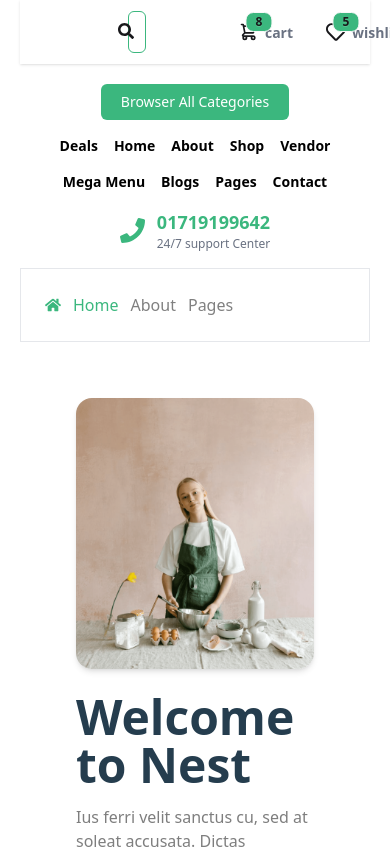
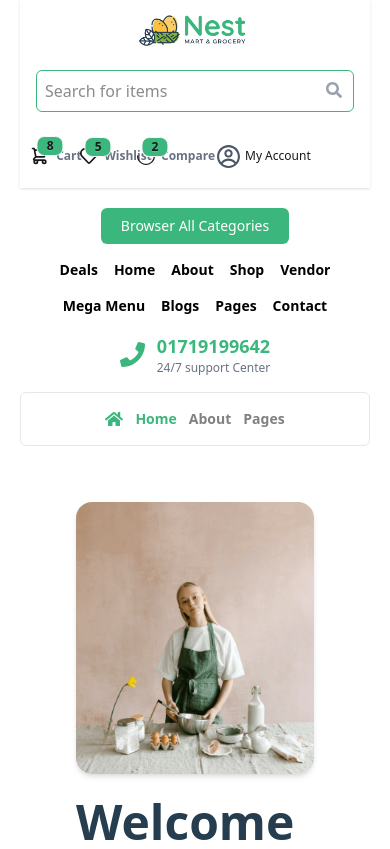
Before and after one commit to Marufsheikh404/Nest, a React (Vite) app: page / in a window 390 px wide. Shown: the top 849 px of the page. Built offline with nearby package versions, Linux system fonts and the light colour scheme.

Commit message:
responsive is running

```diff
--- a/src/components/Header/Header.jsx
+++ b/src/components/Header/Header.jsx
@@ -1,47 +1,70 @@
 import React from 'react';
-
 import { FaRegHeart, FaSearch } from 'react-icons/fa';
 import { AiOutlineLoading3Quarters } from 'react-icons/ai';
 import { CgProfile } from 'react-icons/cg';
 
 const Header = () => {
     return (
-        <div>
-            <div className="flex items-center navbar bg-base-100 shadow-sm gap-[100px]">
-                <div className="flex-1">
-                   <img src="/assets/imgi_1_logo.png" alt="" />
+        <div className="w-full bg-base-100 shadow-sm">
+            <div className="flex flex-wrap items-center justify-between gap-6 px-4 py-3 md:gap-10 lg:gap-[100px]">
+
+                {/* Logo */}
+                <div className="flex-1 min-w-[120px] flex justify-center md:justify-start">
+                    <img src="/assets/imgi_1_logo.png" alt="Logo" className="w-28 md:w-36" />
                 </div>
-                <div className='relative'>
-                    <FaSearch className='absolute right-3 top-3'></FaSearch>
-                    <input className='border border-[#3BB77E] p-2 w-full rounded-md' placeholder='Search for items' type="text" />
+
+                {/* Search Bar */}
+                <div className="relative w-full sm:w-2/3 md:w-1/3">
+                    <FaSearch className="absolute right-3 top-3 text-gray-400" />
+                    <input
+                        className="border border-[#3BB77E] p-2 w-full rounded-md focus:outline-none"
+                        placeholder="Search for items"
+                        type="text"
+                    />
                 </div>
-                <div className="flex gap-8">
-                    <div className="flex flex-row gap-15">
-                        <div tabIndex={0} role="button" className="btn btn-ghost btn-circle">
+
+                {/* Icons Section */}
+                <div className="flex flex-wrap justify-center md:justify-end items-center gap-5">
+                    <div className="flex gap-5 sm:gap-8">
+                        {/* Cart */}
+                        <div tabIndex={0} role="button" className="btn btn-ghost btn-circle relative">
                             <div className="indicator">
-                                <svg xmlns="http://www.w3.org/2000/svg" className="h-5 w-5" fill="none" viewBox="0 0 24 24" stroke="currentColor"> <path strokeLinecap="round" strokeLinejoin="round" strokeWidth="2" d="M3 3h2l.4 2M7 13h10l4-8H5.4M7 13L5.4 5M7 13l-2.293 2.293c-.63.63-.184 1.707.707 1.707H17m0 0a2 2 0 100 4 2 2 0 000-4zm-8 2a2 2 0 11-4 0 2 2 0 014 0z" /> </svg>
+                                <svg xmlns="http://www.w3.org/2000/svg"
+                                    className="h-5 w-5"
+                                    fill="none"
+                                    viewBox="0 0 24 24"
+                                    stroke="currentColor">
+                                    <path strokeLinecap="round" strokeLinejoin="round" strokeWidth="2"
+                                        d="M3 3h2l.4 2M7 13h10l4-8H5.4M7 13L5.4 5M7 13l-2.293 2.293c-.63.63-.184 1.707.707 1.707H17m0 0a2 2 0 100 4 2 2 0 000-4zm-8 2a2 2 0 11-4 0 2 2 0 014 0z" />
+                                </svg>
                                 <span className="badge badge-sm indicator-item bg-[#3BB77E]">8</span>
                             </div>
-                            <h1 className='text-gray-500'>cart</h1>
+                            <h1 className="text-gray-500 text-xs sm:text-sm">Cart</h1>
                         </div>
-                        <div tabIndex={0} role="button" className="btn btn-ghost btn-circle">
+
+                        {/* Wishlist */}
+                        <div tabIndex={0} role="button" className="btn btn-ghost btn-circle relative">
                             <div className="indicator">
-                                <FaRegHeart size={20} />
+                                <FaRegHeart size={18} />
                                 <span className="badge badge-sm indicator-item bg-[#3BB77E]">5</span>
                             </div>
-                            <h1 className='text-gray-500'>wishlist</h1>
+                            <h1 className="text-gray-500 text-xs sm:text-sm">Wishlist</h1>
                         </div>
-                        <div tabIndex={0} role="button" className="btn btn-ghost btn-circle">
+
+                        {/* Compare */}
+                        <div tabIndex={0} role="button" className="btn btn-ghost btn-circle relative">
                             <div className="indicator">
-                                <AiOutlineLoading3Quarters size={20} />
+                                <AiOutlineLoading3Quarters size={18} />
                                 <span className="badge badge-sm indicator-item bg-[#3BB77E]">2</span>
                             </div>
-                            <h1 className='text-gray-500'>compare</h1>
+                            <h1 className="text-gray-500 text-xs sm:text-sm">Compare</h1>
                         </div>
                     </div>
-                    <div className='flex items-center gap-1'>
-                        <CgProfile size={30} />
-                        <h1 className='text-xs'>My Account</h1>
+
+                    {/* Profile */}
+                    <div className="flex items-center gap-1">
+                        <CgProfile size={25} className="text-gray-600" />
+                        <h1 className="text-xs sm:text-sm">My Account</h1>
                     </div>
                 </div>
             </div>
--- a/src/components/LittleNav/LittleNav.jsx
+++ b/src/components/LittleNav/LittleNav.jsx
@@ -1,17 +1,23 @@
 import React from 'react';
 import { FaHome } from 'react-icons/fa';
 
-const LittleNav = ({items}) => {
-        const filter = items.filter(item => ["Home","About","Pages"].includes(item.text))
+const LittleNav = ({ items }) => {
+    const filter = items.filter(item => ["Home", "About", "Pages"].includes(item.text));
+
     return (
-        <div className='flex items-center gap-3 mt-4 border border-gray-200 p-6'>
-            <p className='text-[#3BB77E]'><FaHome/></p>
+        <div className="flex flex-wrap items-center justify-center sm:justify-start gap-3 mt-4 border border-gray-200 p-4 sm:p-6 rounded-md">
+            <p className="text-[#3BB77E] text-lg sm:text-xl">
+                <FaHome />
+            </p>
             {
-                filter.map(data =>(
+                filter.map(data => (
                     <h1
-                    key={data.id}
-                    style={{color: data.text ==="Home" ? "#3BB77E" : "gray"}}
-                    >{data.text}</h1>
+                        key={data.id}
+                        className="text-sm sm:text-base font-semibold"
+                        style={{ color: data.text === "Home" ? "#3BB77E" : "gray" }}
+                    >
+                        {data.text}
+                    </h1>
                 ))
             }
         </div>
```
